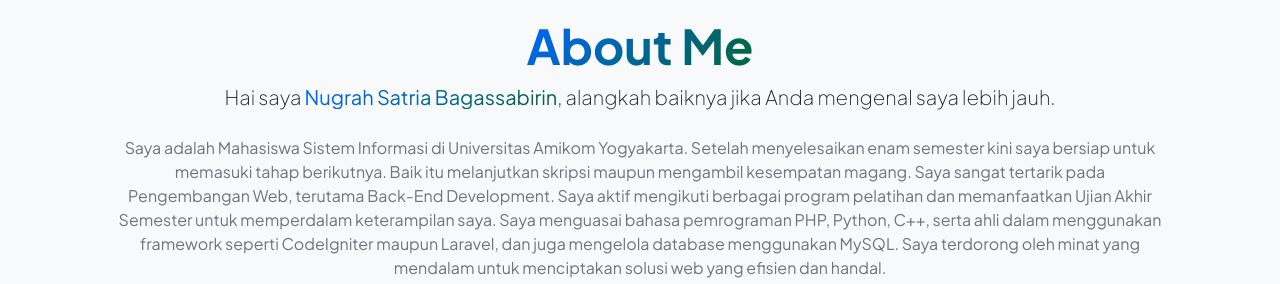
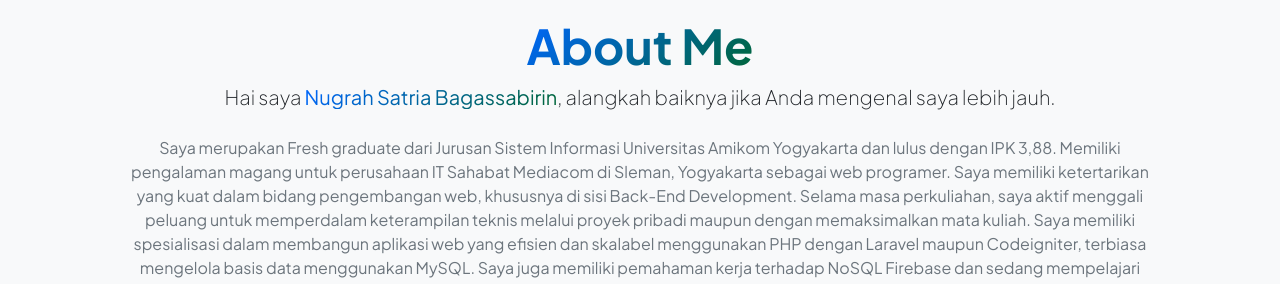
Before and after one commit to yourksatra/yourksatra.github.io, a plain HTML site: page index.html in a window 1280 px wide. Shown: the part 1003-1287 px from the top of the page. Drawn offline with nearby package versions, Linux system fonts and the light colour scheme.

Commit message:
Update index.html

```diff
--- a/index.html
+++ b/index.html
@@ -388,15 +388,8 @@
                             <h2 class="display-5 fw-bolder"><span class="text-gradient d-inline">About Me</span></h2>
                             <p class="lead fw-light mb-4">Hai saya <span class="text-gradient fw-bolder">Nugrah Satria
                                     Bagassabirin</span>, alangkah baiknya jika Anda mengenal saya lebih jauh.</p>
-                            <p class="text-muted">Saya adalah Mahasiswa Sistem Informasi di Universitas Amikom
-                                Yogyakarta. Setelah menyelesaikan enam semester kini saya bersiap untuk memasuki tahap
-                                berikutnya. Baik itu melanjutkan skripsi maupun mengambil kesempatan magang. Saya
-                                sangat tertarik pada Pengembangan Web, terutama Back-End Development. Saya aktif
-                                mengikuti berbagai program pelatihan dan memanfaatkan Ujian Akhir Semester untuk
-                                memperdalam keterampilan saya. Saya menguasai bahasa pemrograman PHP, Python, C++, serta
-                                ahli dalam menggunakan framework seperti CodeIgniter maupun Laravel, dan juga mengelola
-                                database menggunakan MySQL. Saya terdorong oleh minat yang mendalam untuk menciptakan
-                                solusi web yang efisien dan handal.</p>
+                            <p class="text-muted">Saya merupakan Fresh graduate dari Jurusan Sistem Informasi Universitas Amikom Yogyakarta dan lulus dengan IPK 3,88. Memiliki
+ pengalaman magang untuk perusahaan IT Sahabat Mediacom di Sleman, Yogyakarta sebagai web programer. Saya memiliki ketertarikan yang kuat dalam bidang pengembangan web, khususnya di sisi Back-End Development. Selama masa perkuliahan, saya aktif menggali peluang untuk memperdalam keterampilan teknis melalui proyek pribadi maupun dengan memaksimalkan mata kuliah. Saya memiliki spesialisasi dalam membangun aplikasi web yang efisien dan skalabel menggunakan PHP dengan Laravel maupun Codeigniter, terbiasa mengelola basis data menggunakan MySQL. Saya juga memiliki pemahaman kerja terhadap NoSQL Firebase dan sedang mempelajari potensinya dalam berbagai skenario pengembangan. Pengetahuan saya dalam struktur data dan manajemen proyek mendukung proses pengembangan sistem secara menyeluruh, dari perencanaan hingga implementasi. Saya adalah pembelajar yang proaktif dan detail-oriented, serta menjunjung tinggi praktik penulisan kode yang bersih dan kolaborasi tim. Rasa ingin tahu yang tinggi mendorong saya untuk terus menjelajahi teknologi baru. Saat ini saya memiliki ketertarikan dengan bahasa pemograman JavaScript dan tengah mempelajarinya</p>
                             <div class="d-flex justify-content-center fs-2 gap-4">
                                 <a class="text-gradient" href="https://www.instagram.com/yourksatra"><i
                                         class="bi bi-instagram"></i></a>
```
